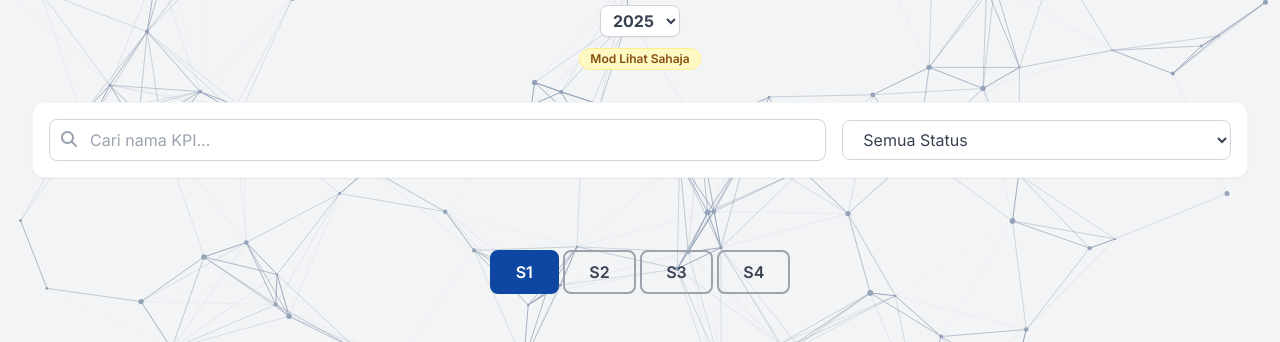
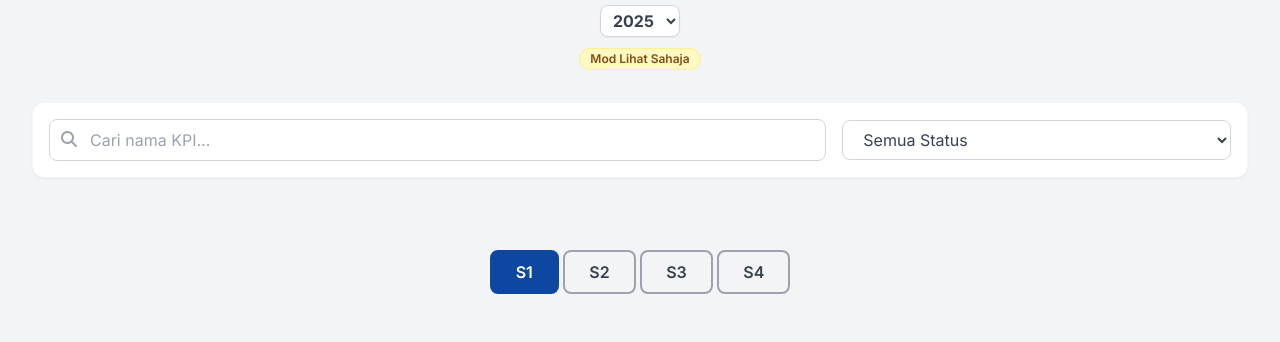
Before and after one commit to fahman98/kpipusatalumni, a plain HTML site: page index.html in a window 1280 px wide. Shown: the part 215-557 px from the top of the page. Drawn offline with nearby package versions, Linux system fonts and the light colour scheme; no server answers.

Commit message:
Remove animated particle background

```diff
--- a/index.html
+++ b/index.html
@@ -630,8 +630,7 @@
     <script src="config.js"></script>
     <script src="data-seed.js"></script>
 
-    <!-- Particle Effect -->
-    <script src="js/particles.js"></script>
+
 
 
     <!-- Load Main Script as Module -->
```
